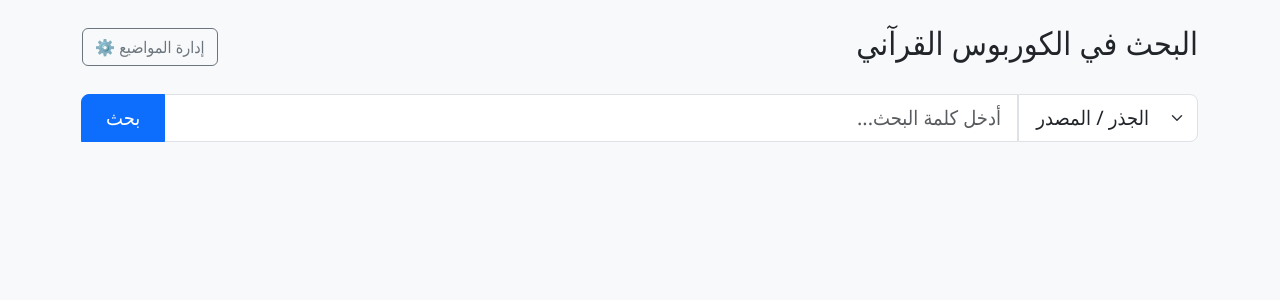
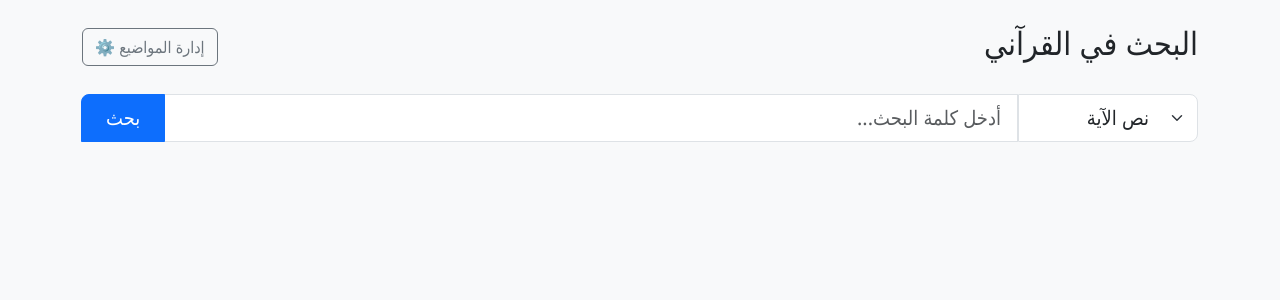
Before and after one commit to azzadeen/quran_db, a Flask app: page / in a window 1280 px wide. Shown: the top 300 px of the page. Run offline with Flask 3, Linux system fonts and the light colour scheme; data that the repository does not hold is empty.

Commit message:
Update title and search header in index.html

```diff
--- a/templates/index.html
+++ b/templates/index.html
@@ -3,7 +3,7 @@
 <head>
     <meta charset="UTF-8">
     <meta name="viewport" content="width=device-width, initial-scale=1.0">
-    <title>محلل الكوربوس القرآني</title>
+    <title>محلل اللسان القرآني</title>
     <link href="https://cdn.jsdelivr.net/npm/bootstrap@5.3.0/dist/css/bootstrap.min.css" rel="stylesheet">
     <style>
         body { background-color: #f8f9fa; font-family: 'Segoe UI', Tahoma, Geneva, Verdana, sans-serif; }
@@ -72,7 +72,7 @@
 
     <!-- Header & Search Controls -->
     <div class="d-flex justify-content-between align-items-center mb-4">
-        <h2>البحث في الكوربوس القرآني</h2>
+        <h2>البحث في القرآني</h2>
         <a href="/topics" class="btn btn-outline-secondary">إدارة المواضيع ⚙️</a>
     </div>
     <div class="row mb-4">
@@ -80,10 +80,10 @@
             <div class="input-group input-group-lg search-group-rtl">
                 <select id="search-column" class="form-select custom-select-rtl">
                     <option value="word_text">الكلمة</option>
-                    <option value="source_word" selected>الجذر / المصدر</option>
+                    <option value="source_word">الجذر / المصدر</option>
                     <option value="meaning">المعنى</option>
                     <option value="topic">الموضوع</option>
-                    <option value="full_text">نص الآية</option>
+                    <option value="full_text" selected>نص الآية</option>
                 </select>
                 <input type="text" id="search-query" class="form-control" placeholder="أدخل كلمة البحث..." onkeydown="if(event.key === 'Enter') doSearch()">
                 <button class="btn btn-primary px-4 search-btn-rtl" onclick="doSearch()">بحث</button>
@@ -96,8 +96,19 @@
     <script>
         let allTopics = [];
 
-        document.addEventListener('DOMContentLoaded', () => {
-            loadTopics();
+        document.addEventListener('DOMContentLoaded', async () => {
+            await loadTopics();
+
+            // Check for URL parameters (e.g., coming from clicking a topic tag in /topics)
+            const urlParams = new URLSearchParams(window.location.search);
+            const col = urlParams.get('column');
+            const q = urlParams.get('query');
+
+            if (col && q) {
+                document.getElementById('search-column').value = col;
+                document.getElementById('search-query').value = q;
+                doSearch();
+            }
         });
 
         async function loadTopics() {
@@ -198,13 +209,13 @@
                         </summary>
 
                         <div class="card-body">
-                            <!-- Plain Text Row (verses_clean) -->
+                            <!-- Plain Text Row -->
                             <div class="alert alert-light border mb-3 py-2 text-dark">
                                 <strong class="text-secondary small d-block mb-1">النص المبسط (بدون تشكيل):</strong>
                                 <span class="quran-text">${r.clean_text || '—'} (${r.ayah})</span>
                             </div>
 
-                            <!-- Navigation Bar for Previous / Next Ayah & Related Checkbox -->
+                            <!-- Navigation Bar & Related Switch -->
                             <div class="d-flex justify-content-between align-items-center bg-light border rounded p-2 mb-3 flex-wrap">
                                 <button class="btn btn-outline-primary btn-sm nav-arrow-btn"
                                         title="الآية السابقة"
@@ -232,7 +243,7 @@
                                 </div>
                             </div>
 
-                            <!-- Interactive Topic Tags -->
+                            <!-- Topic Tags -->
                             <div class="mb-3 p-2 bg-light rounded border">
                                 <small class="text-muted d-block mb-2 fw-bold">مواضيع الآية (انقر للربط/الإلغاء):</small>
                                 <div class="d-flex flex-wrap align-items-center">
@@ -252,7 +263,7 @@
                                 </div>
                             </div>
 
-                            <!-- Connected Related Ayahs Block with Topics -->
+                            <!-- Connected Related Ayahs Block -->
                             ${(r.related_ayahs && r.related_ayahs.length > 0) ? `
                                 <div class="mb-3 p-3 bg-warning-subtle border border-warning rounded">
                                     <label class="fw-bold text-dark mb-2 d-block">🔗 الآيات المرتبطة ببعضها (سياق متصل):</label>
```
